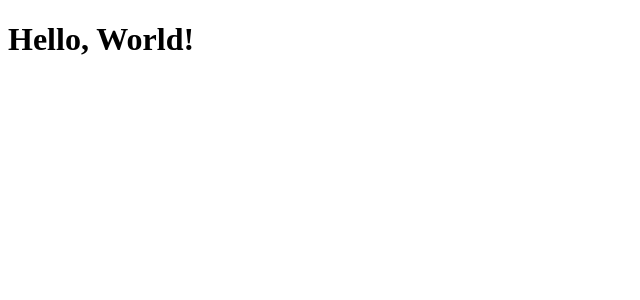
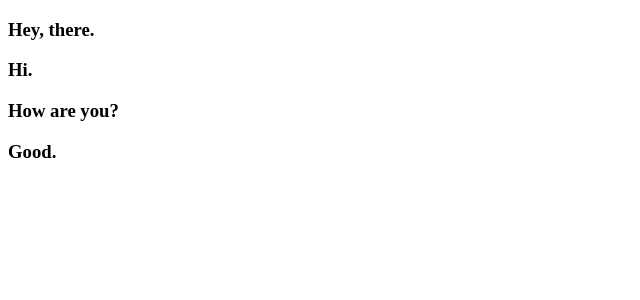
Before and after one commit to DrLouLou/essential_react, a React (Create React App) app: page / in a window 1280 px wide. Shown: the top 300 px of the page, without its empty margins (0-640 px from the left). Built offline with nearby package versions, Linux system fonts and the light colour scheme.

Commit message:
nested components

```diff
--- a/src/index.js
+++ b/src/index.js
@@ -1,25 +1,26 @@
 import React from 'react';
 import ReactDOM from 'react-dom';
 
-// class Message extends React.Component {
-//   render() {
-//     console.log(this.props)
-//     return (
-//       <div>
-//         <h1>{this.props.msg}</h1>
-//       </div>
-//     )
-//   }
-// }
+const Message = (props) => {
+  return (
+    <section>
+      <h1>{props.msg}</h1>
+    </section>
+  )
+}
 
-const Message = (props) => {
-  console.log(props)
+const Chat = () => {
   return (
-    <h1>{props.msg}</h1>
+    <section>
+      <Message msg='Hey, there.'/>
+      <Message msg='Hi.'/>
+      <Message msg='How are you?'/>
+      <Message msg='Good.'/>
+    </section>
   )
 }
 
 ReactDOM.render(
-  <Message msg='Hello, World!'/>,
+  <Chat/>,
   document.getElementById("root")
 )
```
